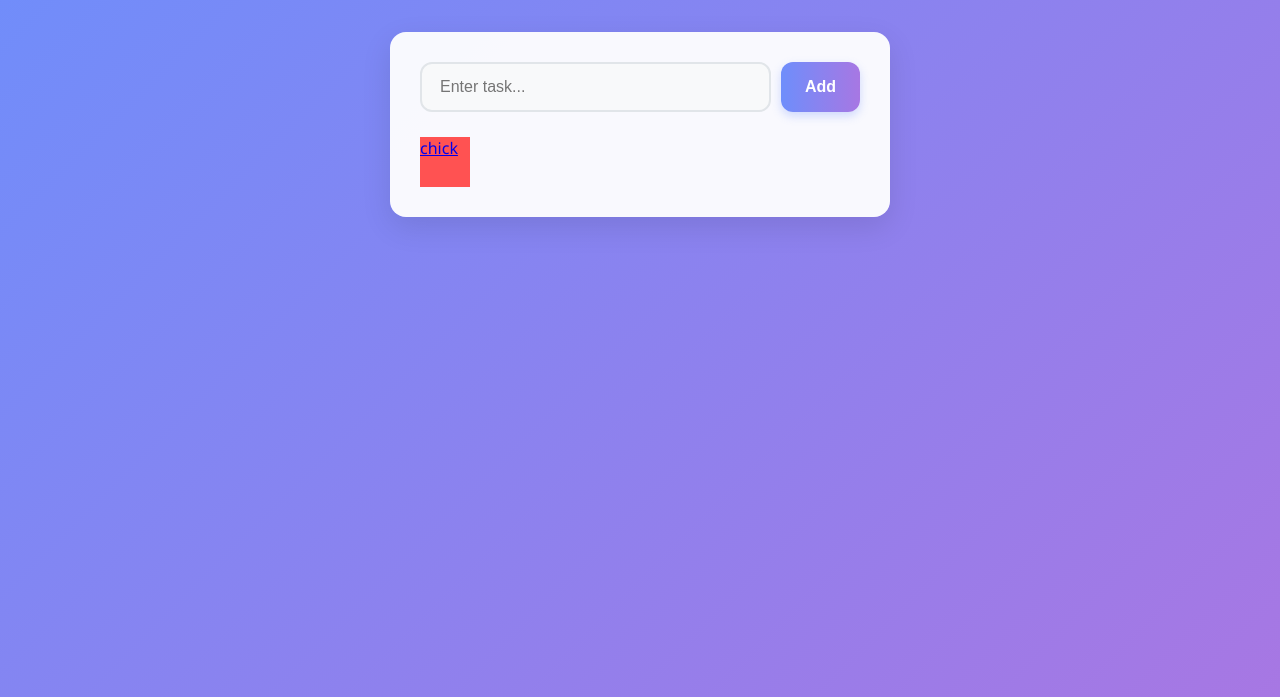
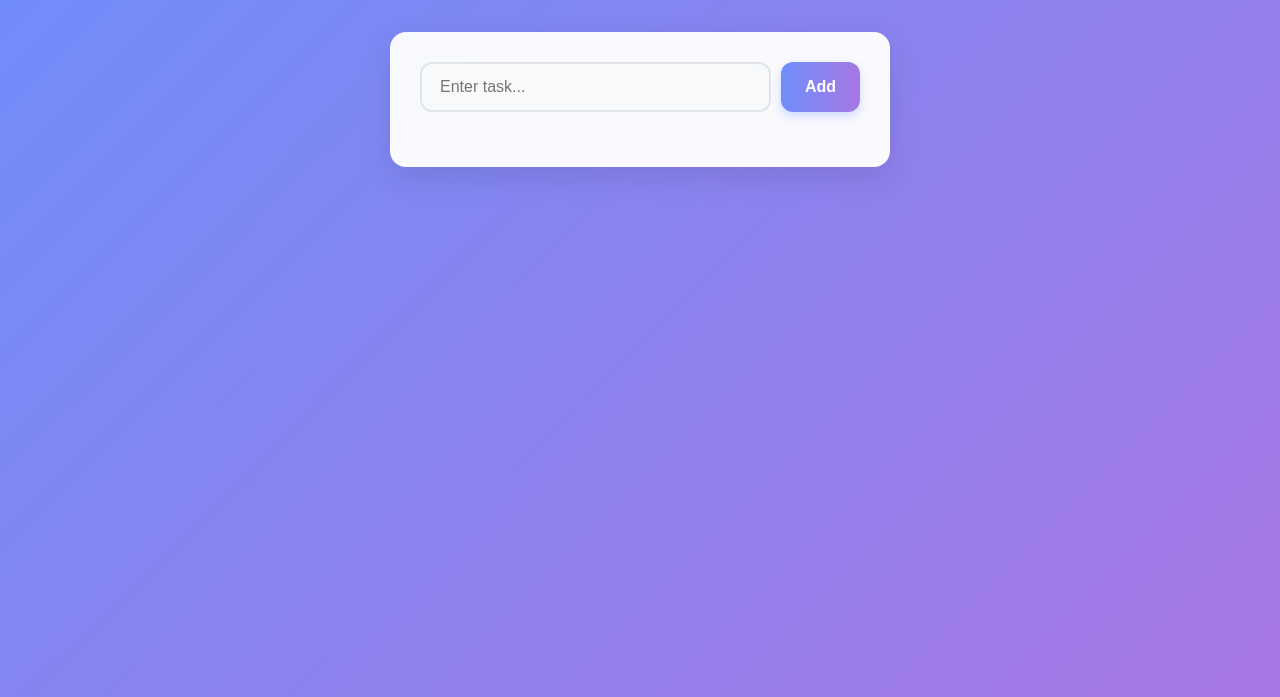
Before and after one commit to sopheaklaing/lesson1, a plain HTML site: page index.html in a window 1280 px wide. Shown: the part 103-800 px from the top of the page. Drawn offline with Linux system fonts and the light colour scheme.

Commit message:
Update app

```diff
--- a/index.html
+++ b/index.html
@@ -18,9 +18,6 @@
         <input type="text" id="task" placeholder="Enter task..." required>
         <button type="submit">Add</button>
     </form>
-    <div class="chick">
-    <a href="./deshborad.html">chick</a>
-</div>
     <ul id="todoList"></ul>
 </div>
 
```
